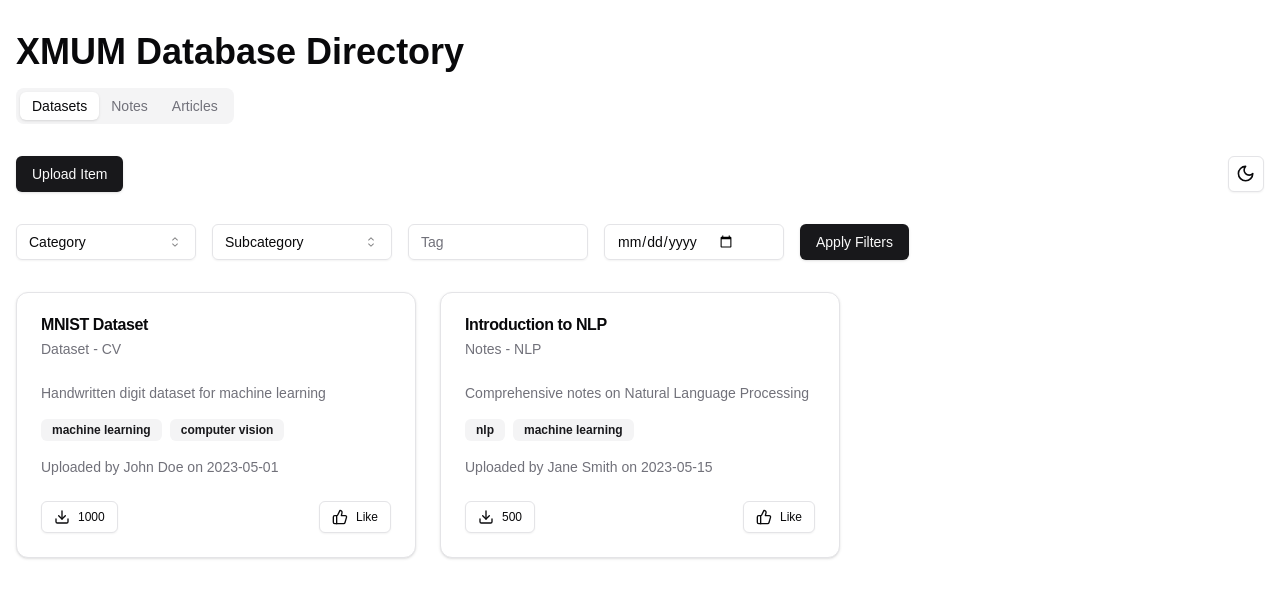
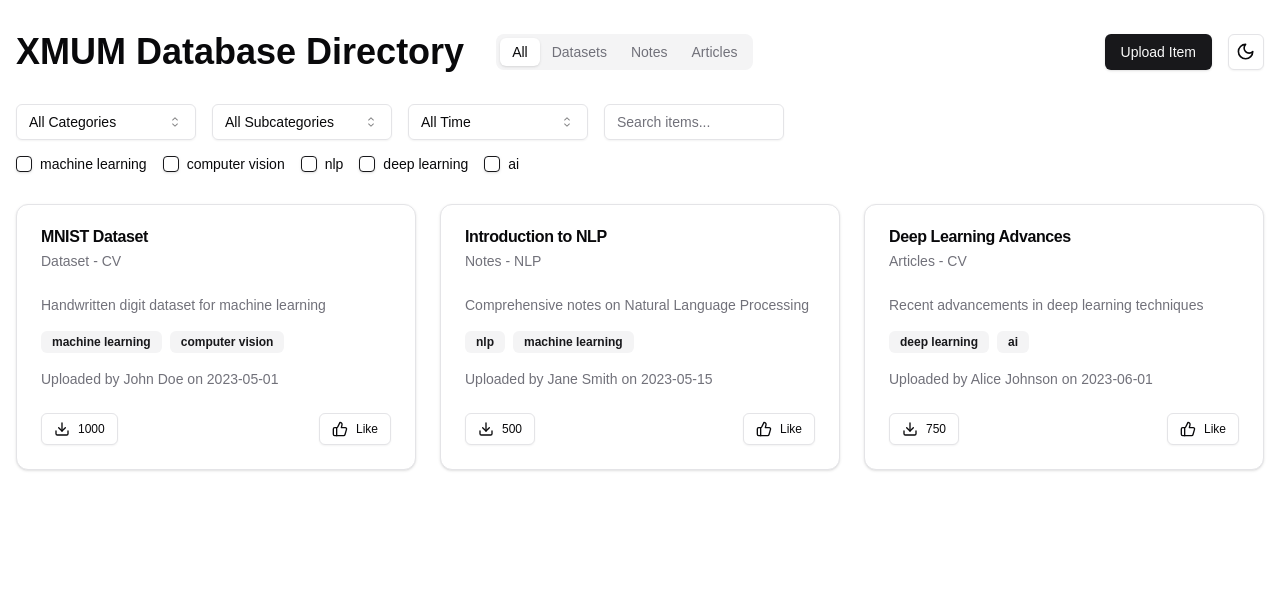
Before and after one commit to YapWH/xmum_database_front, a Next.js app: page / in a window 1280 px wide. Shown: the top 598 px of the page. Built offline with nearby package versions, Linux system fonts and the light colour scheme.

Commit message:
v0 update

```diff
--- /dev/null
+++ b/app/item/[id]/page.tsx
@@ -0,0 +1,81 @@
+'use client'
+
+import { useState, useEffect } from 'react'
+import { useParams } from 'next/navigation'
+import { Card, CardContent, CardDescription, CardFooter, CardHeader, CardTitle } from '@/components/ui/card'
+import { Badge } from '@/components/ui/badge'
+import { Button } from '@/components/ui/button'
+import { Download, ThumbsUp, ArrowLeft } from 'lucide-react'
+import Link from 'next/link'
+
+interface Item {
+  id: string
+  title: string
+  description: string
+  category: string
+  subcategory: string
+  uploader: string
+  dateAdded: string
+  downloads: number
+  tags: string[]
+}
+
+export default function ItemDetail() {
+  const params = useParams()
+  const { id } = params
+  const [item, setItem] = useState<Item | null>(null)
+
+  useEffect(() => {
+    // In a real application, you would fetch the item data from an API
+    // For this example, we'll use mock data
+    const mockItem: Item = {
+      id: id as string,
+      title: 'Sample Item',
+      description: 'This is a detailed description of the sample item.',
+      category: 'Dataset',
+      subcategory: 'CV',
+      uploader: 'John Doe',
+      dateAdded: '2023-06-15',
+      downloads: 1000,
+      tags: ['sample', 'mock data']
+    }
+    setItem(mockItem)
+  }, [id])
+
+  if (!item) {
+    return <div>Loading...</div>
+  }
+
+  return (
+    <div className="container mx-auto px-4 py-8">
+      <Link href="/" passHref>
+        <Button variant="outline" className="mb-4">
+          <ArrowLeft className="mr-2 h-4 w-4" /> Back to List
+        </Button>
+      </Link>
+      <Card>
+        <CardHeader>
+          <CardTitle className="text-3xl">{item.title}</CardTitle>
+          <CardDescription>{item.category} - {item.subcategory}</CardDescription>
+        </CardHeader>
+        <CardContent>
+          <p className="text-lg mb-4">{item.description}</p>
+          <div className="flex flex-wrap gap-2 mb-4">
+            {item.tags.map((tag) => (
+              <Badge key={tag} variant="secondary">{tag}</Badge>
+            ))}
+          </div>
+          <p className="text-sm text-muted-foreground">Uploaded by {item.uploader} on {item.dateAdded}</p>
+        </CardContent>
+        <CardFooter className="flex justify-between">
+          <Button>
+            <Download className="mr-2 h-4 w-4" /> Download ({item.downloads})
+          </Button>
+          <Button variant="outline">
+            <ThumbsUp className="mr-2 h-4 w-4" /> Like
+          </Button>
+        </CardFooter>
+      </Card>
+    </div>
+  )
+}
--- a/app/page.tsx
+++ b/app/page.tsx
@@ -1,6 +1,6 @@
 'use client'
 
-import { useState } from 'react'
+import { useState, useMemo } from 'react'
 import { motion } from 'framer-motion'
 import { Sun, Moon } from 'lucide-react'
 import Header from '@/components/Header'
@@ -47,48 +47,92 @@ const initialItems: Item[] = [
     downloads: 500,
     tags: ['nlp', 'machine learning']
   },
-  // Add more items as needed
+  {
+    id: '3',
+    title: 'Deep Learning Advances',
+    description: 'Recent advancements in deep learning techniques',
+    category: 'Articles',
+    subcategory: 'CV',
+    uploader: 'Alice Johnson',
+    dateAdded: '2023-06-01',
+    downloads: 750,
+    tags: ['deep learning', 'ai']
+  }
 ]
 
 export default function Home() {
   const [items, setItems] = useState<Item[]>(initialItems)
-  const [filteredItems, setFilteredItems] = useState<Item[]>(initialItems)
   const [isDarkMode, setIsDarkMode] = useState(false)
   const [isUploadModalOpen, setIsUploadModalOpen] = useState(false)
+  const [activeCategory, setActiveCategory] = useState<Category | 'All'>('All')
+  const [filters, setFilters] = useState({
+    category: 'All',
+    subcategory: 'All',
+    tags: [] as string[],
+    dateRange: 'All',
+    searchQuery: ''
+  })
 
   const toggleTheme = () => {
     setIsDarkMode(!isDarkMode)
     document.documentElement.classList.toggle('dark')
   }
 
-  const handleFilter = (filters: Partial<Item>) => {
-    const filtered = items.filter(item => {
-      return Object.entries(filters).every(([key, value]) => {
-        if (value === '') return true
-        if (key === 'tags') return (item[key] as string[]).includes(value as string)
-        return item[key as keyof Item] === value
-      })
-    })
-    setFilteredItems(filtered)
+  const handleFilter = (newFilters: typeof filters) => {
+    setFilters(newFilters)
   }
 
   const handleUpload = (newItem: Item) => {
     setItems([...items, newItem])
-    setFilteredItems([...filteredItems, newItem])
     setIsUploadModalOpen(false)
   }
+
+  const handleCategoryChange = (category: Category | 'All') => {
+    setActiveCategory(category)
+    setFilters({ ...filters, category })
+  }
+
+  const filteredItems = useMemo(() => {
+    return items.filter(item => {
+      const categoryMatch = filters.category === 'All' || item.category === filters.category
+      const subcategoryMatch = filters.subcategory === 'All' || item.subcategory === filters.subcategory
+      const tagsMatch = filters.tags.length === 0 || filters.tags.some(tag => item.tags.includes(tag))
+      const searchMatch = item.title.toLowerCase().includes(filters.searchQuery.toLowerCase())
+
+      let dateMatch = true
+      if (filters.dateRange !== 'All') {
+        const itemDate = new Date(item.dateAdded)
+        const now = new Date()
+        switch (filters.dateRange) {
+          case 'Last 24 hours':
+            dateMatch = now.getTime() - itemDate.getTime() <= 24 * 60 * 60 * 1000
+            break
+          case 'Last 7 days':
+            dateMatch = now.getTime() - itemDate.getTime() <= 7 * 24 * 60 * 60 * 1000
+            break
+          case 'Last 30 days':
+            dateMatch = now.getTime() - itemDate.getTime() <= 30 * 24 * 60 * 60 * 1000
+            break
+        }
+      }
+
+      return categoryMatch && subcategoryMatch && tagsMatch && dateMatch && searchMatch
+    })
+  }, [items, filters])
 
   return (
     <div className={`min-h-screen ${isDarkMode ? 'dark' : ''}`}>
       <div className="container mx-auto px-4 py-8">
-        <Header />
         <div className="flex justify-between items-center mb-8">
-          <Button onClick={() => setIsUploadModalOpen(true)}>Upload Item</Button>
-          <Button onClick={toggleTheme} variant="outline" size="icon">
-            {isDarkMode ? <Sun className="h-[1.2rem] w-[1.2rem]" /> : <Moon className="h-[1.2rem] w-[1.2rem]" />}
-          </Button>
+          <Header activeCategory={activeCategory} onCategoryChange={handleCategoryChange} />
+          <div className="flex items-center space-x-4">
+            <Button onClick={() => setIsUploadModalOpen(true)}>Upload Item</Button>
+            <Button onClick={toggleTheme} variant="outline" size="icon">
+              {isDarkMode ? <Sun className="h-[1.2rem] w-[1.2rem]" /> : <Moon className="h-[1.2rem] w-[1.2rem]" />}
+            </Button>
+          </div>
         </div>
-        <FilterPanel onFilter={handleFilter} />
+        <FilterPanel onFilter={handleFilter} allTags={Array.from(new Set(items.flatMap(item => item.tags)))} />
         <motion.div
           initial={{ opacity: 0, y: 20 }}
           animate={{ opacity: 1, y: 0 }}
--- a/components/FilterPanel.tsx
+++ b/components/FilterPanel.tsx
@@ -1,59 +1,97 @@
-import { useState } from 'react'
+import { useState, useEffect } from 'react'
 import { Select, SelectContent, SelectItem, SelectTrigger, SelectValue } from '@/components/ui/select'
 import { Input } from '@/components/ui/input'
 import { Button } from '@/components/ui/button'
+import { Checkbox } from '@/components/ui/checkbox'
 
 interface FilterPanelProps {
   onFilter: (filters: any) => void
+  allTags: string[]
 }
 
-export default function FilterPanel({ onFilter }: FilterPanelProps) {
-  const [category, setCategory] = useState('')
-  const [subcategory, setSubcategory] = useState('')
-  const [tag, setTag] = useState('')
-  const [dateAdded, setDateAdded] = useState('')
+export default function FilterPanel({ onFilter, allTags }: FilterPanelProps) {
+  const [category, setCategory] = useState('All')
+  const [subcategory, setSubcategory] = useState('All')
+  const [selectedTags, setSelectedTags] = useState<string[]>([])
+  const [dateRange, setDateRange] = useState('All')
+  const [searchQuery, setSearchQuery] = useState('')
+
+  useEffect(() => {
+    handleFilter()
+  }, [category, subcategory, selectedTags, dateRange, searchQuery])
 
   const handleFilter = () => {
-    onFilter({ category, subcategory, tags: tag, dateAdded })
+    onFilter({ category, subcategory, tags: selectedTags, dateRange, searchQuery })
+  }
+
+  const handleTagChange = (tag: string) => {
+    setSelectedTags(prev =>
+      prev.includes(tag) ? prev.filter(t => t !== tag) : [...prev, tag]
+    )
   }
 
   return (
-    <div className="flex flex-wrap gap-4 mb-8">
-      <Select onValueChange={setCategory}>
+    <div className="flex flex-col gap-4 mb-8">
+      <div className="flex flex-wrap gap-4">
+        <Select value={category} onValueChange={setCategory}>
           <SelectTrigger className="w-[180px]">
             <SelectValue placeholder="Category" />
           </SelectTrigger>
           <SelectContent>
+            <SelectItem value="All">All Categories</SelectItem>
             <SelectItem value="Dataset">Dataset</SelectItem>
             <SelectItem value="Notes">Notes</SelectItem>
             <SelectItem value="Articles">Articles</SelectItem>
           </SelectContent>
         </Select>
-      <Select onValueChange={setSubcategory}>
+        <Select value={subcategory} onValueChange={setSubcategory}>
           <SelectTrigger className="w-[180px]">
             <SelectValue placeholder="Subcategory" />
           </SelectTrigger>
           <SelectContent>
+            <SelectItem value="All">All Subcategories</SelectItem>
             <SelectItem value="CV">CV</SelectItem>
             <SelectItem value="NLP">NLP</SelectItem>
             <SelectItem value="School">School</SelectItem>
             <SelectItem value="Program">Program</SelectItem>
           </SelectContent>
         </Select>
+        <Select value={dateRange} onValueChange={setDateRange}>
+          <SelectTrigger className="w-[180px]">
+            <SelectValue placeholder="Date Range" />
+          </SelectTrigger>
+          <SelectContent>
+            <SelectItem value="All">All Time</SelectItem>
+            <SelectItem value="Last 24 hours">Last 24 hours</SelectItem>
+            <SelectItem value="Last 7 days">Last 7 days</SelectItem>
+            <SelectItem value="Last 30 days">Last 30 days</SelectItem>
+          </SelectContent>
+        </Select>
         <Input
           type="text"
-        placeholder="Tag"
-        value={tag}
-        onChange={(e) => setTag(e.target.value)}
+          placeholder="Search items..."
+          value={searchQuery}
+          onChange={(e) => setSearchQuery(e.target.value)}
           className="w-[180px]"
         />
-      <Input
-        type="date"
-        value={dateAdded}
-        onChange={(e) => setDateAdded(e.target.value)}
-        className="w-[180px]"
+      </div>
+      <div className="flex flex-wrap gap-4">
+        {allTags.map(tag => (
+          <div key={tag} className="flex items-center space-x-2">
+            <Checkbox
+              id={tag}
+              checked={selectedTags.includes(tag)}
+              onCheckedChange={() => handleTagChange(tag)}
             />
-      <Button onClick={handleFilter}>Apply Filters</Button>
+            <label
+              htmlFor={tag}
+              className="text-sm font-medium leading-none peer-disabled:cursor-not-allowed peer-disabled:opacity-70"
+            >
+              {tag}
+            </label>
+          </div>
+        ))}
+      </div>
     </div>
   )
 }
--- a/components/Header.tsx
+++ b/components/Header.tsx
@@ -1,14 +1,20 @@
 import { Tabs, TabsList, TabsTrigger } from '@/components/ui/tabs'
 
-export default function Header() {
+interface HeaderProps {
+  activeCategory: 'All' | 'Dataset' | 'Notes' | 'Articles'
+  onCategoryChange: (category: string) => void
+}
+
+export default function Header({ activeCategory, onCategoryChange }: HeaderProps) {
   return (
-    <header className="mb-8">
-      <h1 className="text-4xl font-bold mb-4">XMUM Database Directory</h1>
-      <Tabs defaultValue="dataset">
+    <header className="flex items-center space-x-8">
+      <h1 className="text-4xl font-bold">XMUM Database Directory</h1>
+      <Tabs value={activeCategory} onValueChange={onCategoryChange}>
         <TabsList>
-          <TabsTrigger value="dataset">Datasets</TabsTrigger>
-          <TabsTrigger value="notes">Notes</TabsTrigger>
-          <TabsTrigger value="articles">Articles</TabsTrigger>
+          <TabsTrigger value="All">All</TabsTrigger>
+          <TabsTrigger value="Dataset">Datasets</TabsTrigger>
+          <TabsTrigger value="Notes">Notes</TabsTrigger>
+          <TabsTrigger value="Articles">Articles</TabsTrigger>
         </TabsList>
       </Tabs>
     </header>
--- a/components/ItemGrid.tsx
+++ b/components/ItemGrid.tsx
@@ -1,4 +1,5 @@
 import { motion } from 'framer-motion'
+import Link from 'next/link'
 import { Card, CardContent, CardDescription, CardFooter, CardHeader, CardTitle } from '@/components/ui/card'
 import { Badge } from '@/components/ui/badge'
 import { Button } from '@/components/ui/button'
@@ -30,7 +31,8 @@ export default function ItemGrid({ items }: ItemGridProps) {
           animate={{ opacity: 1, scale: 1 }}
           transition={{ duration: 0.3 }}
         >
-          <Card>
+          <Link href={`/item/${item.id}`}>
+            <Card className="cursor-pointer hover:shadow-lg transition-shadow duration-300">
               <CardHeader>
                 <CardTitle>{item.title}</CardTitle>
                 <CardDescription>{item.category} - {item.subcategory}</CardDescription>
@@ -53,6 +55,7 @@ export default function ItemGrid({ items }: ItemGridProps) {
                 </Button>
               </CardFooter>
             </Card>
+          </Link>
         </motion.div>
       ))}
     </div>
--- /dev/null
+++ b/components/ui/checkbox.tsx
@@ -0,0 +1,30 @@
+"use client"
+
+import * as React from "react"
+import * as CheckboxPrimitive from "@radix-ui/react-checkbox"
+import { CheckIcon } from "@radix-ui/react-icons"
+
+import { cn } from "@/lib/utils"
+
+const Checkbox = React.forwardRef<
+  React.ElementRef<typeof CheckboxPrimitive.Root>,
+  React.ComponentPropsWithoutRef<typeof CheckboxPrimitive.Root>
+>(({ className, ...props }, ref) => (
+  <CheckboxPrimitive.Root
+    ref={ref}
+    className={cn(
+      "peer h-4 w-4 shrink-0 rounded-sm border border-primary shadow focus-visible:outline-none focus-visible:ring-1 focus-visible:ring-ring disabled:cursor-not-allowed disabled:opacity-50 data-[state=checked]:bg-primary data-[state=checked]:text-primary-foreground",
+      className
+    )}
+    {...props}
+  >
+    <CheckboxPrimitive.Indicator
+      className={cn("flex items-center justify-center text-current")}
+    >
+      <CheckIcon className="h-4 w-4" />
+    </CheckboxPrimitive.Indicator>
+  </CheckboxPrimitive.Root>
+))
+Checkbox.displayName = CheckboxPrimitive.Root.displayName
+
+export { Checkbox }
--- a/package.json
+++ b/package.json
@@ -9,6 +9,7 @@
     "lint": "next lint"
   },
   "dependencies": {
+    "@radix-ui/react-checkbox": "^1.1.2",
     "@radix-ui/react-dialog": "^1.1.2",
     "@radix-ui/react-icons": "^1.3.0",
     "@radix-ui/react-menubar": "^1.1.2",
```
Also changed, not shown: 1 other file (tests, documents, lock files or other folders). Lines whose indentation alone changed are shown as unchanged.
